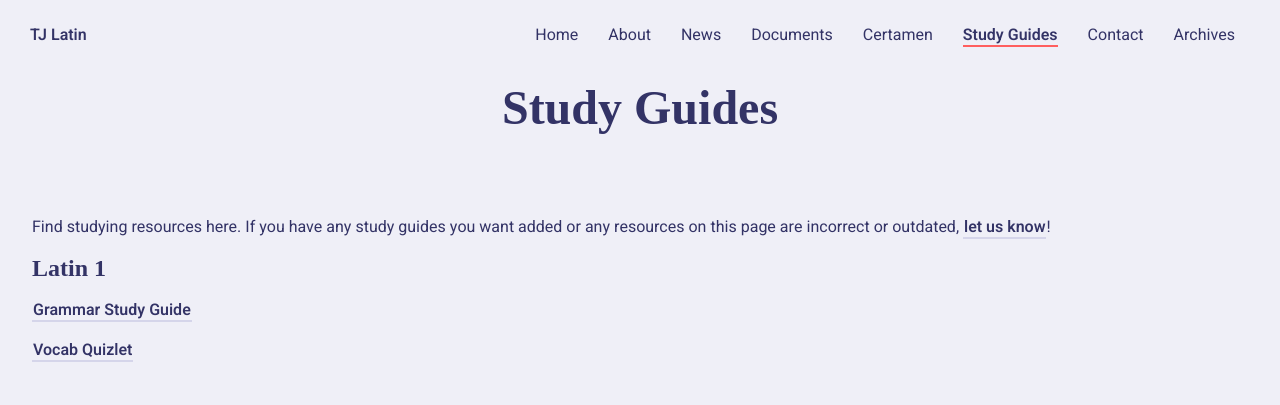
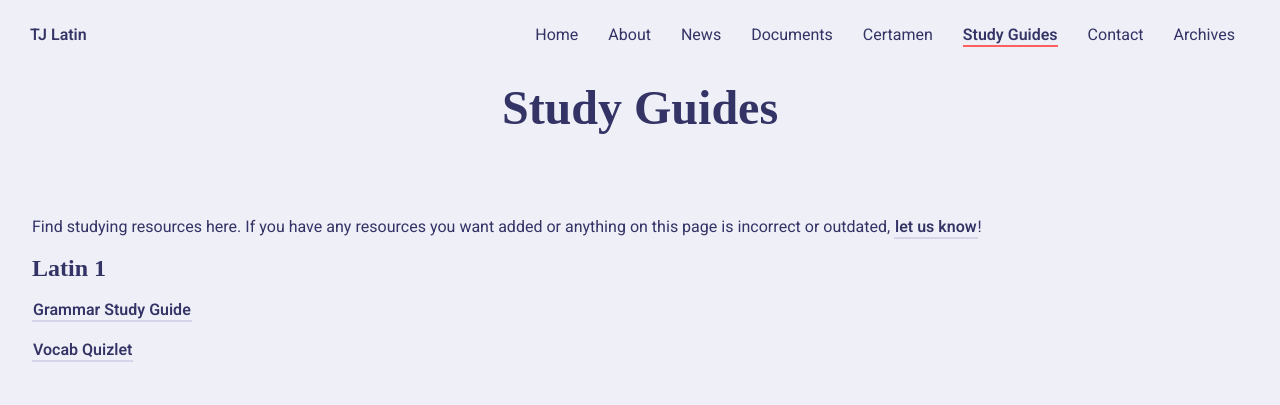
Before and after one commit to TJLatin/website, a Jekyll site: the page built from study.html, in a window 1280 px wide and 999 px high. Shown: the top 405 px of the window. Built offline with Jekyll 4.4.1, drawn with Linux system fonts in a browser that asks for light colours; some web fonts are replaced.

Commit message:
testing (#15)

```diff
--- a/study.html
+++ b/study.html
@@ -10,7 +10,7 @@ nav: /study.html
     </section>
     <section class="light-background">
         <div>
-            <p>Find studying resources here. If you have any study guides you want added or any resources on this page are incorrect or outdated, <a href="{{ site.baseurl}}/contact.html">let us know</a>!</p>
+            <p>Find studying resources here. If you have any resources you want added or anything on this page is incorrect or outdated, <a href="{{ site.baseurl}}/contact.html">let us know</a>!</p>
         </div>
         <div>
             {% for level in site.data.levels %}
```
